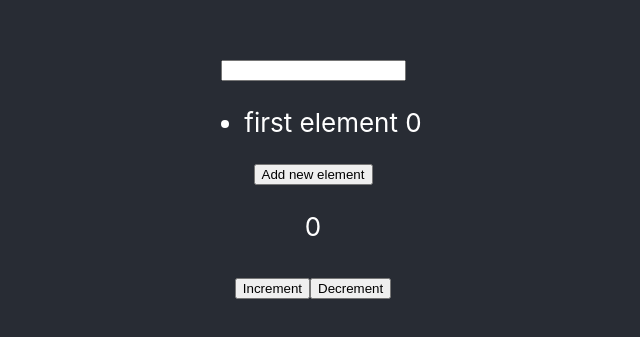
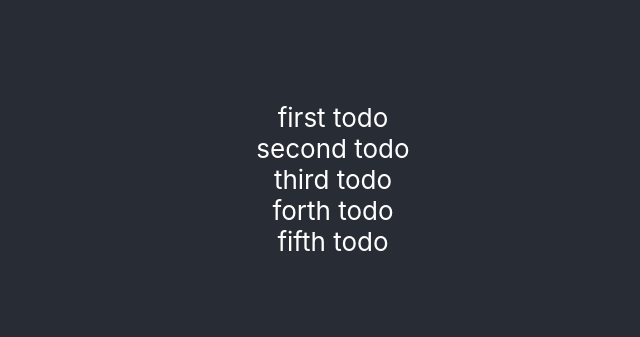
Before and after one commit to PashokSy/genius-space-fullstack-dev, a React (Create React App) app in the folder lectures/react/lessons/: page / in a window 1280 px wide. Shown: the part 221-558 px from the top of the page, without its empty margins (327-967 px from the left). Built offline with nearby package versions, Linux system fonts and the light colour scheme.

Commit message:
feat: react lesson 3
module 37

```diff
--- a/lectures/react/lessons/src/App.js
+++ b/lectures/react/lessons/src/App.js
@@ -1,5 +1,4 @@
-import CounterComponent from './CounterComponent.js';
-import ListComponent from './ListComponent.js';
+import Render from './Render.js';
 
 import './App.css';
 
@@ -7,8 +6,7 @@ function App() {
   return (
     <div className="App">
       <header className="App-header">
-        <ListComponent />
-        <CounterComponent />
+        <Render />
       </header>
     </div>
   );
--- /dev/null
+++ b/lectures/react/lessons/src/Render.js
@@ -0,0 +1,22 @@
+import React from 'react';
+import TodoList from './TodoList';
+
+const Render = () => {
+  const toDos = [
+    { id: 1, todo: 'first todo' },
+    { id: 2, todo: 'second todo' },
+    { id: 3, todo: 'third todo' },
+    { id: 4, todo: 'forth todo' },
+    { id: 5, todo: 'fifth todo' },
+  ];
+
+  return (
+    <ul>
+      {toDos.map((todo) => (
+        <TodoList key={todo.id} todo={todo.todo} />
+      ))}
+    </ul>
+  );
+};
+
+export default Render;
--- /dev/null
+++ b/lectures/react/lessons/src/TodoList.js
@@ -0,0 +1,7 @@
+import React from 'react';
+
+const TodoList = (props) => {
+  return <div>{props.todo}</div>;
+};
+
+export default TodoList;
```
